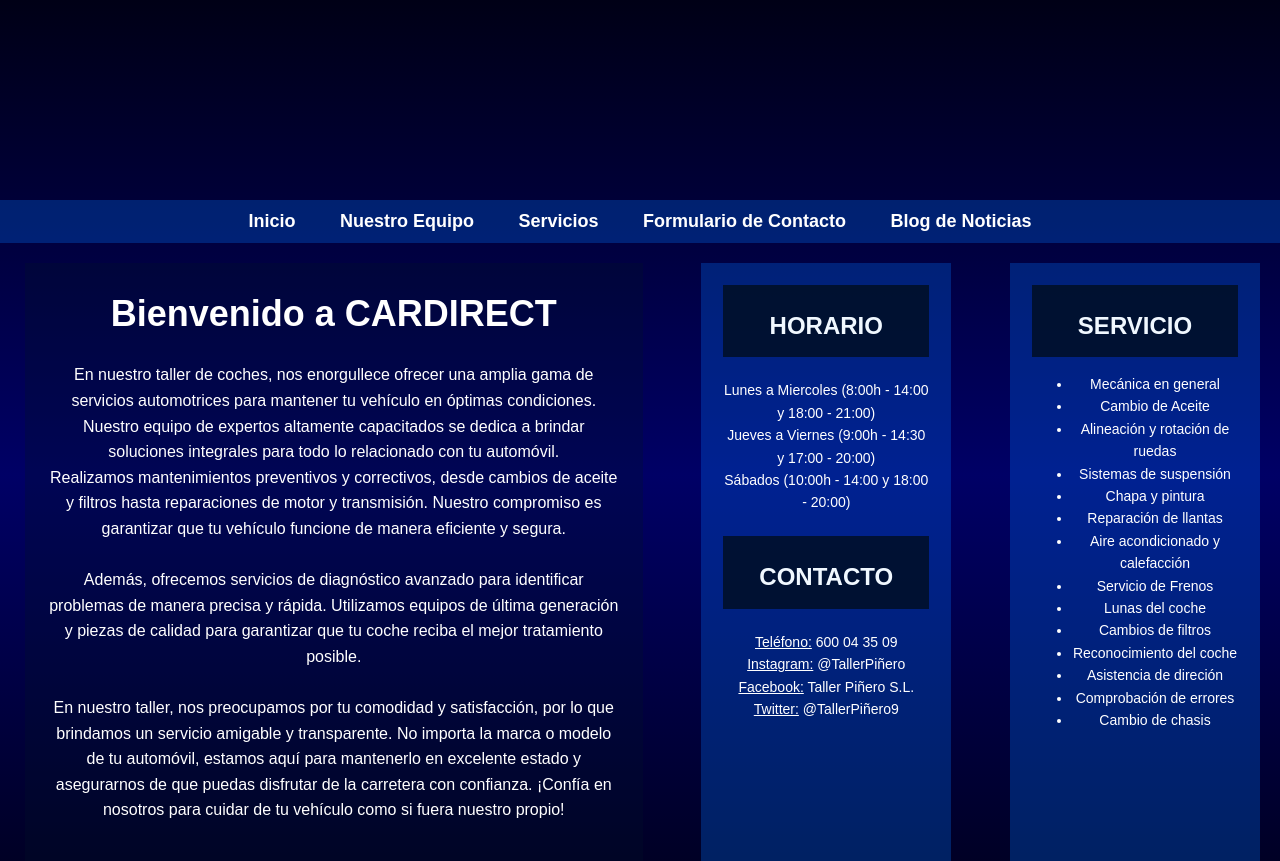
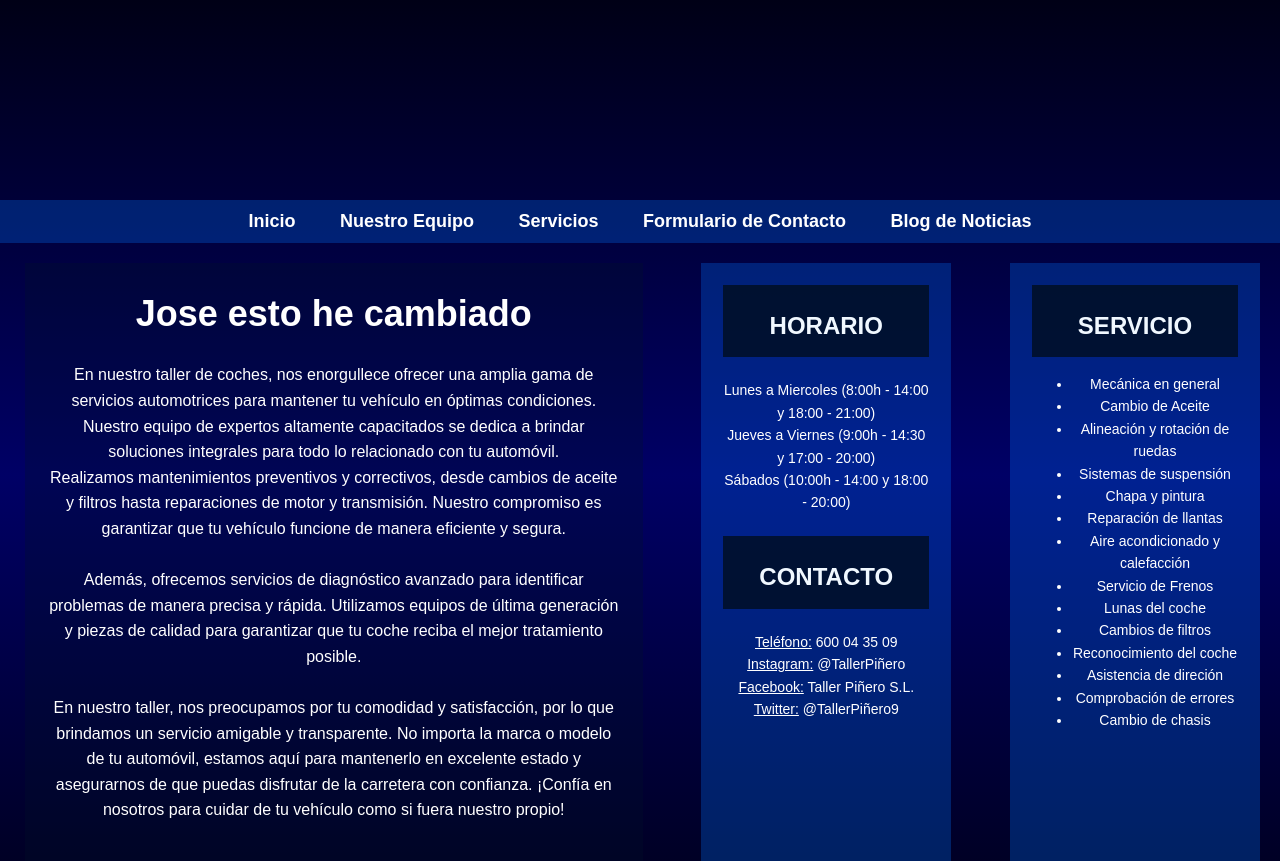
Before and after one commit to antjserrano/render, a website: page index.html in a window 1280 px wide. Shown: the top 861 px of the page. Drawn offline with Linux system fonts and the light colour scheme.

Commit message:
20commit

```diff
--- a/index.html
+++ b/index.html
@@ -27,7 +27,7 @@
 
     <div class="cuerpo">
         <div class="texto_intr">
-            <h1>Bienvenido a CARDIRECT</h1>
+            <h1>Jose esto he cambiado</h1>
             <p>
                 En nuestro taller de coches, nos enorgullece ofrecer una amplia gama de servicios automotrices para
                 mantener
```
